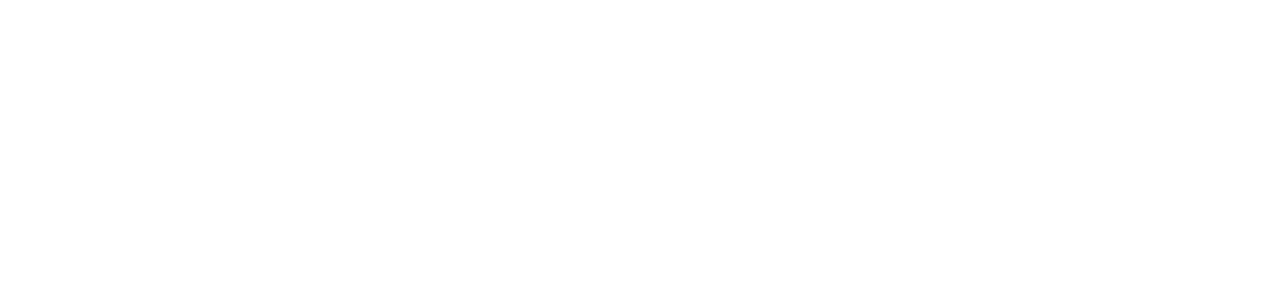
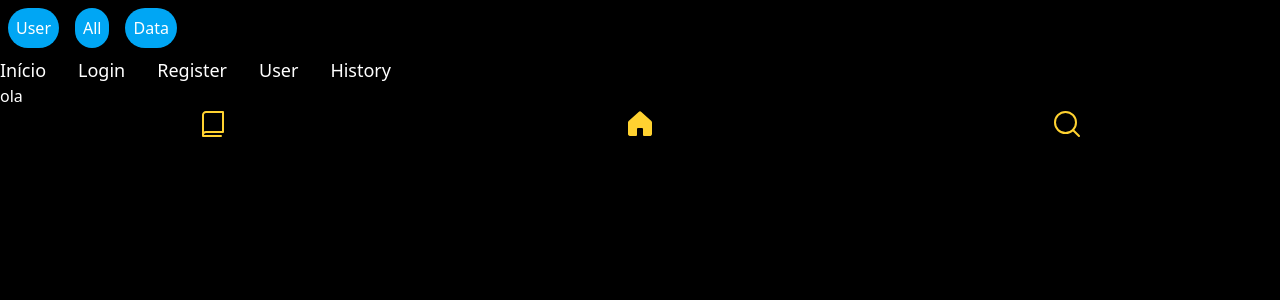
Before and after one commit to maudlyn01/SpotiDados, a React (Vite) app: page / in a window 1280 px wide. Shown: the top 300 px of the page. Built offline with nearby package versions, Linux system fonts and the light colour scheme.

Commit message:
feat new option for header and router page

```diff
--- a/package.json
+++ b/package.json
@@ -14,10 +14,8 @@
     "phosphor-react": "^1.4.1",
     "react": "^19.1.0",
     "react-dom": "^19.1.0",
-<<<<<<< HEAD
-=======
+
     "react-icons": "^5.5.0",
->>>>>>> dev-geniamaria
     "react-router-dom": "^7.6.0",
     "tailwindcss": "^4.1.7"
   },
--- a/src/components/header.tsx
+++ b/src/components/header.tsx
@@ -1,8 +1,10 @@
+import { NavLink } from "react-router-dom";
+
 export const Header = () => {
   return (
     <>
       <header>
-        <div className="">
+        <div className=" text-white">
           <button className="text-base  bg-sky-500 p-2 m-2 rounded-full gap-10">
             User
           </button>
@@ -12,6 +14,43 @@
           <button className="text-base  bg-sky-500 p-2 m-2 rounded-full  gap-10">
             Data
           </button>
+
+            <nav className="space-x-8 text-lg">
+          <NavLink
+            to="/"
+
+          >
+            Início
+          </NavLink>
+          <NavLink
+            to="/login"
+
+          >
+            Login
+          </NavLink>
+
+          <NavLink
+            to="/register"
+
+          >
+            Register
+          </NavLink>
+
+           <NavLink
+            to="/user"
+
+
+          >
+            User
+          </NavLink>
+
+           <NavLink
+            to="/history"
+
+          >
+            History
+          </NavLink>
+        </nav>
         </div>
       </header>
     </>
--- a/src/main.tsx
+++ b/src/main.tsx
@@ -1,5 +1,8 @@
 import { StrictMode } from "react";
 import { createRoot } from "react-dom/client";
 import "./index.css";
+import { Routes } from "./router.tsx";
 
-createRoot(document.getElementById("root")!).render(<StrictMode></StrictMode>);
+createRoot(document.getElementById("root")!).render(<StrictMode>
+  <Routes />
+</StrictMode>);
--- a/src/pages/history.tsx
+++ b/src/pages/history.tsx
@@ -1,7 +1,12 @@
+import { Footer } from "../components/footer"
+import { Header } from "../components/header"
+
+
 export const History = () => {
     return(
-        <div>
-
+        <div className="bg-black">
+           <Header />
+           <Footer />
         </div>
     )
 }
--- a/src/pages/home.tsx
+++ b/src/pages/home.tsx
@@ -1,11 +1,12 @@
 import { Header } from "../components/header";
 import { Footer } from "../components/footer";
+
 export const Home = () => {
   return (
     <>
       <main className="bg-black  min-h-screen">
         <Header />
-        <p> ola</p>
+        <p className="text-white"> ola</p>
         <Footer />
       </main>
     </>
--- a/src/pages/login.tsx
+++ b/src/pages/login.tsx
@@ -1,7 +1,11 @@
+import { Footer } from "../components/footer"
+import { Header } from "../components/header"
+
 export const Login = () => {
     return(
-        <div>
-
+        <div className="bg-black">
+            <Header />
+            <Footer />
         </div>
     )
 }
--- a/src/pages/register.tsx
+++ b/src/pages/register.tsx
@@ -1,7 +1,11 @@
+import { Footer } from "../components/footer"
+import { Header } from "../components/header"
+
 export const Register = () => {
     return(
-        <div>
-
+        <div className="bg-black">
+            <Header />
+            <Footer />
         </div>
     )
 }
--- a/src/pages/user.tsx
+++ b/src/pages/user.tsx
@@ -1,7 +1,11 @@
+import { Footer } from "../components/footer"
+import { Header } from "../components/header"
+
 export const User = () => {
     return(
-        <div>
-
+        <div className="bg-black">
+            <Header />
+            <Footer />
         </div>
     )
 }
```
Also changed, not shown: 1 other file (tests, documents, lock files or other folders).
